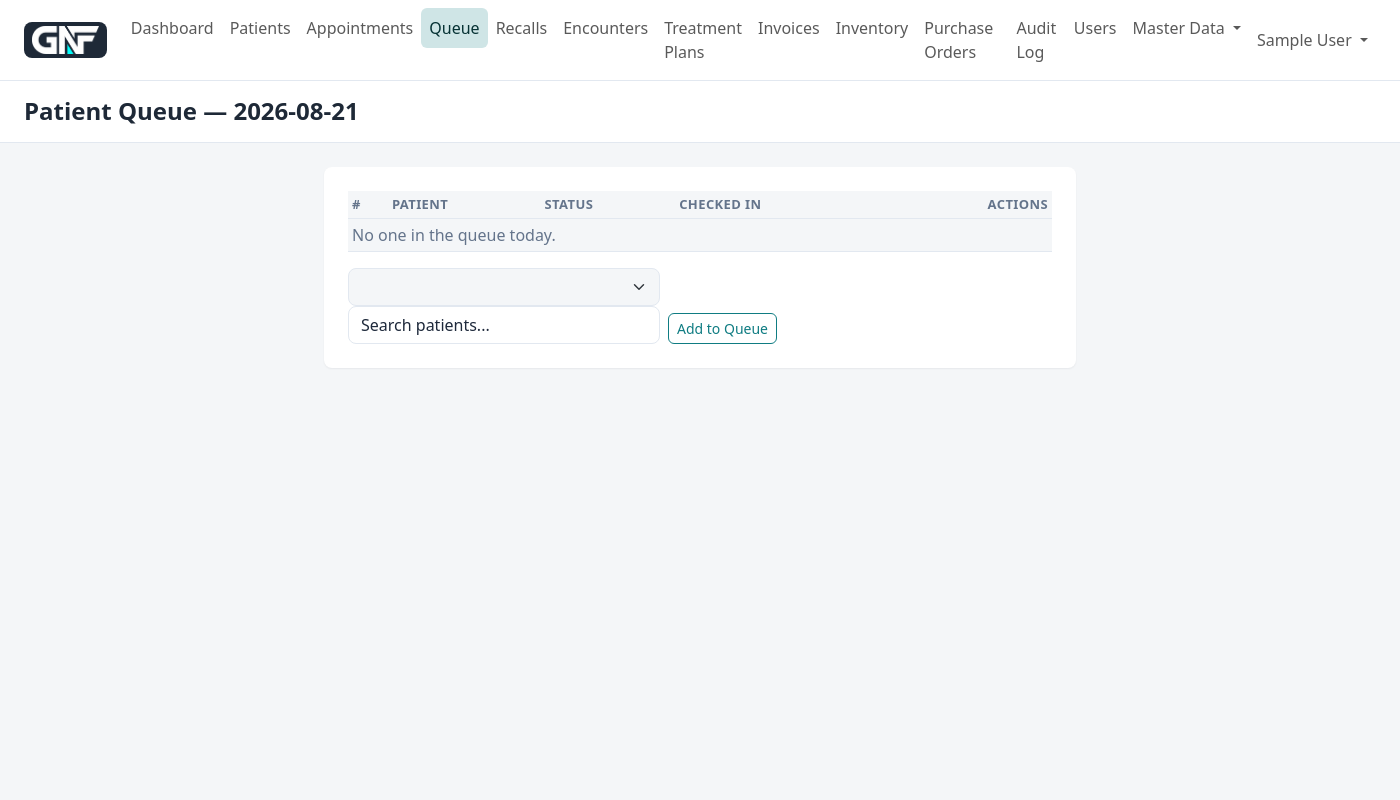
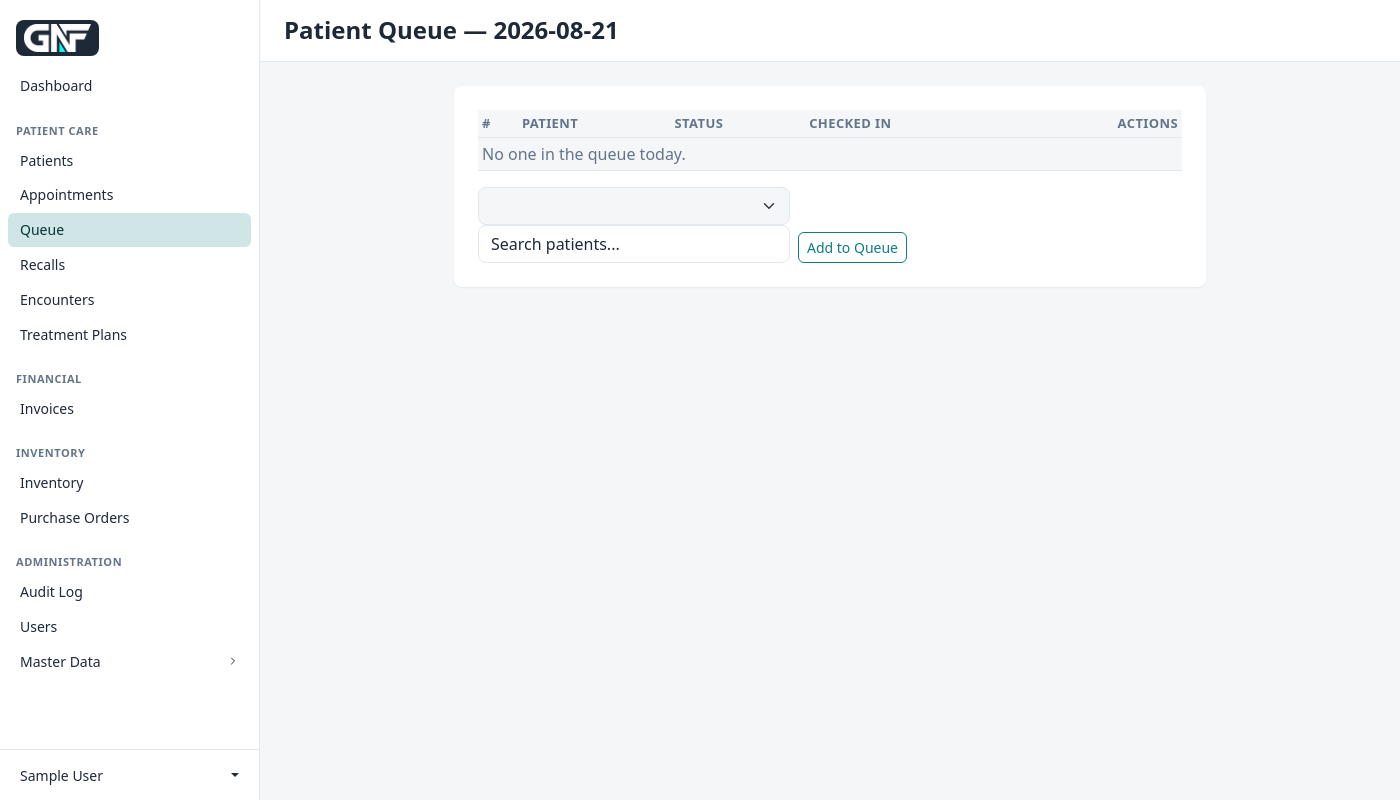
Before and after one commit to ginflorita/clinic-information-management, a Laravel app: page /queue in a window 1400 px wide. Run offline with Laravel 12, Linux system fonts and the light colour scheme; a user stored in the database is signed in; tables that the repository leaves empty hold one stand-in row (values such as "Sample post"); lists and menus that the app fills with data are empty; style sheets or scripts are compiled from the project's sources.

Commit message:
Redesign navigation as a left sidebar
The single-row top navbar no longer fit all the modules that have
been added (Recalls, Prescriptions, Consents, expanding Master Data,
etc.), so replace it with a fixed left sidebar on large screens,
grouped into Patient Care / Financial / Inventory / Administration
sections with section labels. Master Data becomes a collapsible
sub-section instead of a dropdown, since a sidebar has room to show
it inline.

Below the lg breakpoint the sidebar collapses to a slim top bar
(logo, hamburger, user menu) plus a Bootstrap off-canvas panel
sharing the same nav-links partial, so there's a single source of
truth for the link list instead of duplicating it per breakpoint.

app.blade.php becomes a sidebar + content flex row instead of a
top-to-bottom stack; no changes needed in individual page views since
they already render into container-fluid regardless of available
width.

```diff
--- a/dcims/resources/css/app.scss
+++ b/dcims/resources/css/app.scss
@@ -207,3 +207,97 @@ $dropdown-box-shadow: $box-shadow-lg;
         min-height: 100vh;
     }
 }
+
+// 6. App sidebar ------------------------------------------------------------
+// Primary navigation lives in a fixed-width left sidebar on large screens
+// (there are too many modules for a single-row navbar to hold), collapsing
+// to a slim top bar + off-canvas panel below the lg breakpoint.
+.app-sidebar {
+    width: 260px;
+    flex: 0 0 auto;
+    background-color: $white;
+    border-right: 1px solid $border-color;
+    position: sticky;
+    top: 0;
+    height: 100vh;
+    overflow-y: auto;
+}
+
+.sidebar-brand {
+    display: inline-flex;
+    padding: 1.25rem 1rem 0.75rem;
+}
+
+.sidebar-nav {
+    padding: 0 0 1rem;
+}
+
+.sidebar-section {
+    margin-top: 1.25rem;
+}
+
+.sidebar-section-title {
+    padding: 0 1rem;
+    margin-bottom: 0.25rem;
+    font-size: 0.6875rem;
+    font-weight: 600;
+    text-transform: uppercase;
+    letter-spacing: 0.05em;
+    color: $secondary;
+}
+
+.sidebar-link {
+    display: flex;
+    align-items: center;
+    justify-content: space-between;
+    width: calc(100% - 1rem);
+    margin: 0.0625rem 0.5rem;
+    padding: 0.4rem 0.75rem;
+    border: none;
+    border-radius: $border-radius-sm;
+    background: none;
+    color: $body-color;
+    font-size: 0.875rem;
+    text-align: left;
+    text-decoration: none;
+    transition: background-color 0.15s ease, color 0.15s ease;
+}
+
+.sidebar-link:hover {
+    background-color: $light;
+    color: $body-color;
+}
+
+.sidebar-link.active {
+    background-color: var(--bs-primary-bg-subtle);
+    color: var(--bs-primary-text-emphasis);
+    font-weight: 500;
+}
+
+.sidebar-link-toggle .sidebar-chevron {
+    transition: transform 0.15s ease;
+    flex-shrink: 0;
+}
+
+.sidebar-link-toggle.collapsed .sidebar-chevron {
+    transform: rotate(-90deg);
+}
+
+.sidebar-subnav {
+    margin-top: 0.125rem;
+}
+
+.sidebar-subnav .sidebar-link {
+    padding-left: 1.75rem;
+    font-size: 0.8125rem;
+}
+
+.sidebar-user {
+    border-top: 1px solid $border-color;
+    padding: 0.5rem;
+}
+
+.sidebar-user .sidebar-link {
+    width: 100%;
+    margin: 0;
+}
--- a/dcims/resources/views/layouts/app.blade.php
+++ b/dcims/resources/views/layouts/app.blade.php
@@ -11,9 +11,10 @@
         @vite(['resources/css/vendor.css', 'resources/css/app.scss', 'resources/js/app.js'])
     </head>
     <body class="bg-light">
-        <div class="min-vh-100 d-flex flex-column">
+        <div class="d-flex align-items-stretch" style="min-height: 100vh;">
             @include('layouts.navigation')
 
+            <div class="flex-grow-1 d-flex flex-column min-vw-0">
                 <!-- Page Heading -->
                 @isset($header)
                     <header class="bg-white border-bottom py-3">
@@ -28,6 +29,7 @@
                     {{ $slot }}
                 </main>
             </div>
+        </div>
 
         @stack('scripts')
     </body>
--- /dev/null
+++ b/dcims/resources/views/layouts/navigation-links.blade.php
@@ -0,0 +1,60 @@
+@php
+    $masterDataActive = request()->routeIs('admin.*') && ! request()->routeIs('admin.users.*');
+    $prefix = $prefix ?? 'sidebar';
+@endphp
+
+<a class="sidebar-link {{ request()->routeIs('dashboard') ? 'active' : '' }}" href="{{ route('dashboard') }}">
+    {{ __('Dashboard') }}
+</a>
+
+<div class="sidebar-section">
+    <div class="sidebar-section-title">{{ __('Patient Care') }}</div>
+    <a class="sidebar-link {{ request()->routeIs('patients.*') ? 'active' : '' }}" href="{{ route('patients.index') }}">{{ __('Patients') }}</a>
+    <a class="sidebar-link {{ request()->routeIs('appointments.*') ? 'active' : '' }}" href="{{ route('appointments.index') }}">{{ __('Appointments') }}</a>
+    <a class="sidebar-link {{ request()->routeIs('queue.*') ? 'active' : '' }}" href="{{ route('queue.index') }}">{{ __('Queue') }}</a>
+    <a class="sidebar-link {{ request()->routeIs('recalls.*') ? 'active' : '' }}" href="{{ route('recalls.index') }}">{{ __('Recalls') }}</a>
+    <a class="sidebar-link {{ request()->routeIs('encounters.*') ? 'active' : '' }}" href="{{ route('encounters.index') }}">{{ __('Encounters') }}</a>
+    <a class="sidebar-link {{ request()->routeIs('treatment-plans.*') ? 'active' : '' }}" href="{{ route('treatment-plans.index') }}">{{ __('Treatment Plans') }}</a>
+</div>
+
+<div class="sidebar-section">
+    <div class="sidebar-section-title">{{ __('Financial') }}</div>
+    <a class="sidebar-link {{ request()->routeIs('invoices.*') ? 'active' : '' }}" href="{{ route('invoices.index') }}">{{ __('Invoices') }}</a>
+</div>
+
+<div class="sidebar-section">
+    <div class="sidebar-section-title">{{ __('Inventory') }}</div>
+    <a class="sidebar-link {{ request()->routeIs('inventory.*') ? 'active' : '' }}" href="{{ route('inventory.index') }}">{{ __('Inventory') }}</a>
+    <a class="sidebar-link {{ request()->routeIs('purchase-orders.*') ? 'active' : '' }}" href="{{ route('purchase-orders.index') }}">{{ __('Purchase Orders') }}</a>
+</div>
+
+<div class="sidebar-section">
+    <div class="sidebar-section-title">{{ __('Administration') }}</div>
+    <a class="sidebar-link {{ request()->routeIs('audit-logs.*') ? 'active' : '' }}" href="{{ route('audit-logs.index') }}">{{ __('Audit Log') }}</a>
+    @if (Auth::user()->is_admin)
+        <a class="sidebar-link {{ request()->routeIs('admin.users.*') ? 'active' : '' }}" href="{{ route('admin.users.index') }}">{{ __('Users') }}</a>
+    @endif
+
+    <button class="sidebar-link sidebar-link-toggle {{ $masterDataActive ? '' : 'collapsed' }}" type="button" data-bs-toggle="collapse" data-bs-target="#{{ $prefix }}-master-data" aria-expanded="{{ $masterDataActive ? 'true' : 'false' }}">
+        {{ __('Master Data') }}
+        <svg class="sidebar-chevron" width="12" height="12" viewBox="0 0 24 24" fill="none"><path d="M6 9l6 6 6-6" stroke="currentColor" stroke-width="2" stroke-linecap="round" stroke-linejoin="round"/></svg>
+    </button>
+    <div class="collapse {{ $masterDataActive ? 'show' : '' }}" id="{{ $prefix }}-master-data">
+        <div class="sidebar-subnav">
+            <a class="sidebar-link" href="{{ route('admin.procedure-categories.index') }}">{{ __('Procedure Categories') }}</a>
+            <a class="sidebar-link" href="{{ route('admin.procedures.index') }}">{{ __('Procedures') }}</a>
+            <a class="sidebar-link" href="{{ route('admin.tooth-conditions.index') }}">{{ __('Tooth Conditions') }}</a>
+            <a class="sidebar-link" href="{{ route('admin.medications.index') }}">{{ __('Medications') }}</a>
+            <a class="sidebar-link" href="{{ route('admin.recall-types.index') }}">{{ __('Recall Types') }}</a>
+            <a class="sidebar-link" href="{{ route('admin.consent-types.index') }}">{{ __('Consent Types') }}</a>
+            <a class="sidebar-link" href="{{ route('admin.providers.index') }}">{{ __('Providers') }}</a>
+            <a class="sidebar-link" href="{{ route('admin.chairs.index') }}">{{ __('Chairs') }}</a>
+            <a class="sidebar-link" href="{{ route('admin.appointment-types.index') }}">{{ __('Appointment Types') }}</a>
+            <a class="sidebar-link" href="{{ route('admin.payment-methods.index') }}">{{ __('Payment Methods') }}</a>
+            <a class="sidebar-link" href="{{ route('admin.inventory-categories.index') }}">{{ __('Inventory Categories') }}</a>
+            <a class="sidebar-link" href="{{ route('admin.inventory-units.index') }}">{{ __('Inventory Units') }}</a>
+            <a class="sidebar-link" href="{{ route('admin.products.index') }}">{{ __('Products') }}</a>
+            <a class="sidebar-link" href="{{ route('admin.suppliers.index') }}">{{ __('Suppliers') }}</a>
+        </div>
+    </div>
+</div>
--- a/dcims/resources/views/layouts/navigation.blade.php
+++ b/dcims/resources/views/layouts/navigation.blade.php
@@ -1,113 +1,21 @@
-<nav class="navbar navbar-expand-sm navbar-light bg-white border-bottom">
-    <div class="container-fluid px-4">
-        <a class="navbar-brand d-inline-flex" href="{{ route('dashboard') }}">
+{{-- Desktop sidebar --}}
+<aside class="app-sidebar d-none d-lg-flex flex-column">
+    <a class="sidebar-brand" href="{{ route('dashboard') }}">
         <span class="bg-dark rounded d-inline-flex align-items-center px-2 py-1">
             <img src="{{ asset('images/ginflorita-logo.png') }}" alt="DCIMS" style="height: 1.75rem; width: auto;">
         </span>
     </a>
 
-        <button class="navbar-toggler" type="button" data-bs-toggle="collapse" data-bs-target="#mainNavbar" aria-controls="mainNavbar" aria-expanded="false" aria-label="Toggle navigation">
-            <span class="navbar-toggler-icon"></span>
-        </button>
+    <nav class="sidebar-nav flex-grow-1">
+        @include('layouts.navigation-links', ['prefix' => 'desktop'])
+    </nav>
 
-        <div class="collapse navbar-collapse" id="mainNavbar">
-            <ul class="navbar-nav me-auto">
-                <li class="nav-item">
-                    <x-nav-link :href="route('dashboard')" :active="request()->routeIs('dashboard')">
-                        {{ __('Dashboard') }}
-                    </x-nav-link>
-                </li>
-                <li class="nav-item">
-                    <x-nav-link :href="route('patients.index')" :active="request()->routeIs('patients.*')">
-                        {{ __('Patients') }}
-                    </x-nav-link>
-                </li>
-                <li class="nav-item">
-                    <x-nav-link :href="route('appointments.index')" :active="request()->routeIs('appointments.*')">
-                        {{ __('Appointments') }}
-                    </x-nav-link>
-                </li>
-                <li class="nav-item">
-                    <x-nav-link :href="route('queue.index')" :active="request()->routeIs('queue.*')">
-                        {{ __('Queue') }}
-                    </x-nav-link>
-                </li>
-                <li class="nav-item">
-                    <x-nav-link :href="route('recalls.index')" :active="request()->routeIs('recalls.*')">
-                        {{ __('Recalls') }}
-                    </x-nav-link>
-                </li>
-                <li class="nav-item">
-                    <x-nav-link :href="route('encounters.index')" :active="request()->routeIs('encounters.*')">
-                        {{ __('Encounters') }}
-                    </x-nav-link>
-                </li>
-                <li class="nav-item">
-                    <x-nav-link :href="route('treatment-plans.index')" :active="request()->routeIs('treatment-plans.*')">
-                        {{ __('Treatment Plans') }}
-                    </x-nav-link>
-                </li>
-                <li class="nav-item">
-                    <x-nav-link :href="route('invoices.index')" :active="request()->routeIs('invoices.*')">
-                        {{ __('Invoices') }}
-                    </x-nav-link>
-                </li>
-                <li class="nav-item">
-                    <x-nav-link :href="route('inventory.index')" :active="request()->routeIs('inventory.*')">
-                        {{ __('Inventory') }}
-                    </x-nav-link>
-                </li>
-                <li class="nav-item">
-                    <x-nav-link :href="route('purchase-orders.index')" :active="request()->routeIs('purchase-orders.*')">
-                        {{ __('Purchase Orders') }}
-                    </x-nav-link>
-                </li>
-                <li class="nav-item">
-                    <x-nav-link :href="route('audit-logs.index')" :active="request()->routeIs('audit-logs.*')">
-                        {{ __('Audit Log') }}
-                    </x-nav-link>
-                </li>
-                @if (Auth::user()->is_admin)
-                    <li class="nav-item">
-                        <x-nav-link :href="route('admin.users.index')" :active="request()->routeIs('admin.users.*')">
-                            {{ __('Users') }}
-                        </x-nav-link>
-                    </li>
-                @endif
-                <li class="nav-item dropdown">
-                    <a class="nav-link dropdown-toggle {{ request()->routeIs('admin.*') ? 'active' : '' }}" href="#" role="button" data-bs-toggle="dropdown" aria-expanded="false">
-                        {{ __('Master Data') }}
+    <div class="sidebar-user dropdown">
+        <a class="sidebar-link dropdown-toggle" href="#" role="button" data-bs-toggle="dropdown" aria-expanded="false">
+            {{ Auth::user()->name }}
         </a>
         <ul class="dropdown-menu">
-                        <li><a class="dropdown-item" href="{{ route('admin.procedure-categories.index') }}">{{ __('Procedure Categories') }}</a></li>
-                        <li><a class="dropdown-item" href="{{ route('admin.procedures.index') }}">{{ __('Procedures') }}</a></li>
-                        <li><a class="dropdown-item" href="{{ route('admin.tooth-conditions.index') }}">{{ __('Tooth Conditions') }}</a></li>
-                        <li><a class="dropdown-item" href="{{ route('admin.medications.index') }}">{{ __('Medications') }}</a></li>
-                        <li><a class="dropdown-item" href="{{ route('admin.recall-types.index') }}">{{ __('Recall Types') }}</a></li>
-                        <li><a class="dropdown-item" href="{{ route('admin.consent-types.index') }}">{{ __('Consent Types') }}</a></li>
-                        <li><hr class="dropdown-divider"></li>
-                        <li><a class="dropdown-item" href="{{ route('admin.providers.index') }}">{{ __('Providers') }}</a></li>
-                        <li><a class="dropdown-item" href="{{ route('admin.chairs.index') }}">{{ __('Chairs') }}</a></li>
-                        <li><a class="dropdown-item" href="{{ route('admin.appointment-types.index') }}">{{ __('Appointment Types') }}</a></li>
-                        <li><hr class="dropdown-divider"></li>
-                        <li><a class="dropdown-item" href="{{ route('admin.payment-methods.index') }}">{{ __('Payment Methods') }}</a></li>
-                        <li><a class="dropdown-item" href="{{ route('admin.inventory-categories.index') }}">{{ __('Inventory Categories') }}</a></li>
-                        <li><a class="dropdown-item" href="{{ route('admin.inventory-units.index') }}">{{ __('Inventory Units') }}</a></li>
-                        <li><a class="dropdown-item" href="{{ route('admin.products.index') }}">{{ __('Products') }}</a></li>
-                        <li><a class="dropdown-item" href="{{ route('admin.suppliers.index') }}">{{ __('Suppliers') }}</a></li>
-                    </ul>
-                </li>
-            </ul>
-
-            <ul class="navbar-nav ms-auto">
-                <li class="nav-item dropdown">
-                    <a class="nav-link dropdown-toggle" href="#" role="button" data-bs-toggle="dropdown" aria-expanded="false">
-                        {{ Auth::user()->name }}
-                    </a>
-                    <ul class="dropdown-menu dropdown-menu-end">
-                        <li>
-                            <a class="dropdown-item" href="{{ route('profile.edit') }}">{{ __('Profile') }}</a>
-                        </li>
+            <li><a class="dropdown-item" href="{{ route('profile.edit') }}">{{ __('Profile') }}</a></li>
             <li>
                 <form method="POST" action="{{ route('logout') }}">
                     @csrf
@@ -115,8 +23,50 @@
                 </form>
             </li>
         </ul>
+    </div>
+</aside>
+
+{{-- Mobile top bar --}}
+<nav class="navbar navbar-light bg-white border-bottom d-lg-none">
+    <div class="container-fluid px-4">
+        <button class="btn btn-outline-secondary btn-sm" type="button" data-bs-toggle="offcanvas" data-bs-target="#mobileSidebar" aria-controls="mobileSidebar" aria-label="Toggle navigation">
+            <span style="display: block; width: 1.25rem; height: 2px; background: currentColor; margin: 4px 0;"></span>
+            <span style="display: block; width: 1.25rem; height: 2px; background: currentColor; margin: 4px 0;"></span>
+            <span style="display: block; width: 1.25rem; height: 2px; background: currentColor; margin: 4px 0;"></span>
+        </button>
+
+        <a class="navbar-brand d-inline-flex mx-auto" href="{{ route('dashboard') }}">
+            <span class="bg-dark rounded d-inline-flex align-items-center px-2 py-1">
+                <img src="{{ asset('images/ginflorita-logo.png') }}" alt="DCIMS" style="height: 1.5rem; width: auto;">
+            </span>
+        </a>
+
+        <div class="dropdown">
+            <a class="nav-link dropdown-toggle" href="#" role="button" data-bs-toggle="dropdown" aria-expanded="false">
+                {{ Auth::user()->name }}
+            </a>
+            <ul class="dropdown-menu dropdown-menu-end">
+                <li><a class="dropdown-item" href="{{ route('profile.edit') }}">{{ __('Profile') }}</a></li>
+                <li>
+                    <form method="POST" action="{{ route('logout') }}">
+                        @csrf
+                        <button type="submit" class="dropdown-item">{{ __('Log Out') }}</button>
+                    </form>
                 </li>
             </ul>
         </div>
     </div>
 </nav>
+
+{{-- Mobile off-canvas sidebar --}}
+<div class="offcanvas offcanvas-start" tabindex="-1" id="mobileSidebar" aria-labelledby="mobileSidebarLabel">
+    <div class="offcanvas-header">
+        <span class="bg-dark rounded d-inline-flex align-items-center px-2 py-1">
+            <img src="{{ asset('images/ginflorita-logo.png') }}" alt="DCIMS" style="height: 1.75rem; width: auto;">
+        </span>
+        <button type="button" class="btn-close" data-bs-dismiss="offcanvas" aria-label="Close"></button>
+    </div>
+    <div class="offcanvas-body sidebar-nav">
+        @include('layouts.navigation-links', ['prefix' => 'mobile'])
+    </div>
+</div>
```
Also changed, not shown: 3 other files. Lines whose indentation alone changed are shown as unchanged.
